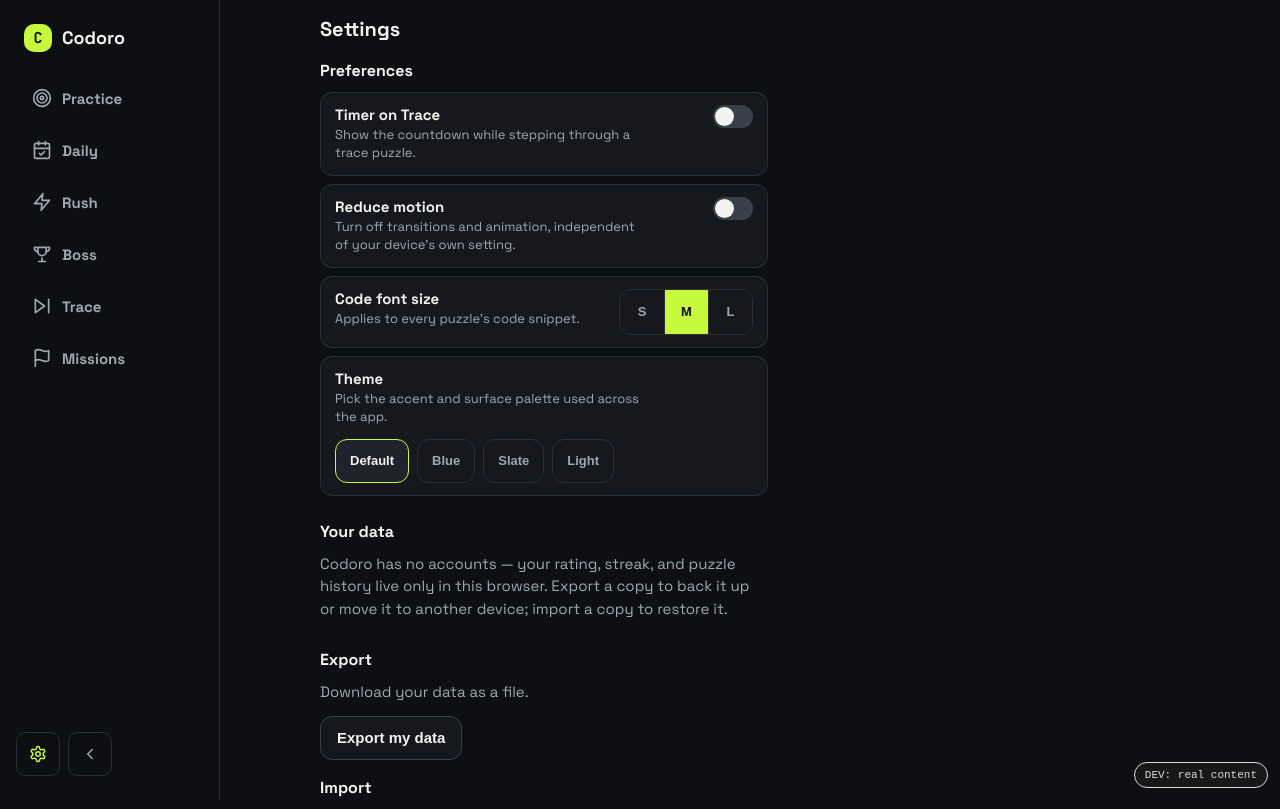
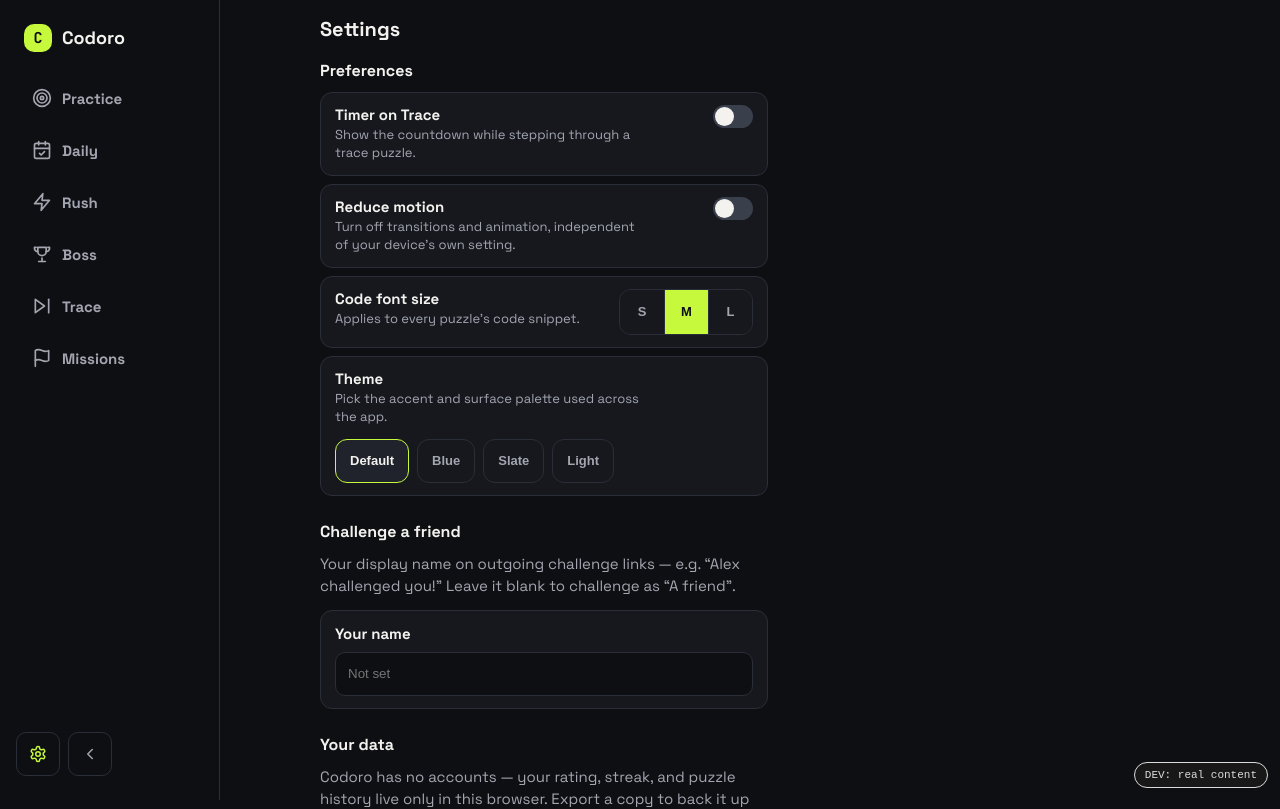
Before and after one commit to codoro-app/codoro, a React (Vite) app: page /settings in a window 1280 px wide. Shown: the top 809 px of the page. Built offline with nearby package versions, Linux system fonts and the light colour scheme; no server answers.

Commit message:
feat: make challengerName editable in Settings, not set-once

```diff
--- a/src/app/settings/SettingsPage.tsx
+++ b/src/app/settings/SettingsPage.tsx
@@ -18,6 +18,16 @@
  * src/storage/schema.ts's PreferencesSchema doc comment) — the export/
  * import section below is unchanged, just re-homed further down the page.
  *
+ * Challenge redesign: a "Challenge a friend" section holds the player's
+ * `challengerName` (src/storage/schema.ts's own field, not part of
+ * `preferences`) — a plain text field, not a first-use-only prompt. The
+ * redesign's own name-prompt sheet (`ChallengerNameSheet.tsx`, shown by
+ * `ChallengeButton` the first time a player creates a challenge) is a
+ * one-time on-ramp, not the only place this can ever be set — this section
+ * is where it's actually editable, same as every other `UserProfile` field
+ * a player might want to revisit.
+ *
+
  * The confirm-overwrite contract (locked by the Phase 7 build prompt's own
  * "decide precisely what that means" instruction): before writing anything,
  * show the player exactly what's about to be replaced — their current
@@ -118,6 +128,15 @@ export function SettingsPage() {
   const [importFlow, setImportFlow] = useState<ImportFlowState>({ kind: 'idle' })
   const [exportError, setExportError] = useState(false)
   const [preferencesError, setPreferencesError] = useState(false)
+  // Challenge redesign: `challengerNameDraft` is non-null only while the
+  // player has typed something this session that hasn't been saved yet
+  // (blur/Enter — see `saveChallengerName`) — the input's displayed value
+  // falls back to the loaded profile's own value once there's no in-progress
+  // edit, the same "draft overrides the source of truth until committed"
+  // shape `useChallengerName.ts` uses for its own optimistic `name`.
+  const [challengerNameDraft, setChallengerNameDraft] = useState<string | null>(null)
+  const [challengerNameError, setChallengerNameError] = useState(false)
+  const [challengerNameSaved, setChallengerNameSaved] = useState(false)
   const fileInputRef = useRef<HTMLInputElement>(null)
 
   // v4 Phase 4.1: the profile's own preferences, or DEFAULT_PREFERENCES
@@ -155,6 +174,34 @@ export function SettingsPage() {
       cancelled = true
     }
   }, [])
+
+  // Challenge redesign: mirrors `updatePreference`'s shape (load-if-missing,
+  // apply optimistically, persist, surface a distinct error) but for the
+  // single `challengerName` field rather than one of `preferences`' — a
+  // blank field clears it back to `null` (challenges fall back to the
+  // generic "A friend" copy), not an empty string.
+  async function saveChallengerName(nextValue: string) {
+    setChallengerNameError(false)
+    setChallengerNameSaved(false)
+    const trimmed = nextValue.trim()
+    const base = profile ?? (await loadProfile())
+    const nextChallengerName = trimmed.length > 0 ? trimmed : null
+    if (nextChallengerName === base.challengerName) {
+      setChallengerNameDraft(null)
+      return
+    }
+    const nextProfile: UserProfile = { ...base, challengerName: nextChallengerName }
+    setProfile(nextProfile)
+    setChallengerNameDraft(null)
+    try {
+      await saveProfile(nextProfile)
+      setChallengerNameSaved(true)
+    } catch {
+      setChallengerNameError(true)
+    }
+  }
+
+  const challengerNameValue = challengerNameDraft ?? profile?.challengerName ?? ''
 
   async function handleExport() {
     setExportError(false)
@@ -352,6 +399,48 @@ export function SettingsPage() {
                 </button>
               ))}
             </div>
+          </div>
+        </div>
+      </section>
+
+      <section>
+        <h2 className={SECTION_HEADING_CLASS}>Challenge a friend</h2>
+        <p className={SECTION_COPY_CLASS}>
+          Your display name on outgoing challenge links — e.g. &ldquo;
+          {challengerNameValue.trim() || 'Alex'} challenged you!&rdquo; Leave it blank to challenge
+          as &ldquo;A friend&rdquo;.
+        </p>
+        {challengerNameError && (
+          <p className="mt-0 mb-2 text-danger text-sm" role="alert">
+            Something went wrong saving that — try again.
+          </p>
+        )}
+        <div className={PREF_ROW_CLASS}>
+          <div className="w-full">
+            <label htmlFor="challenger-name-setting" className={PREF_LABEL_CLASS}>
+              Your name
+            </label>
+            <input
+              id="challenger-name-setting"
+              type="text"
+              value={challengerNameValue}
+              maxLength={40}
+              placeholder="Not set"
+              className="mt-2 w-full min-h-11 py-2 px-3 rounded-sm border border-border bg-surface-0 text-text-0"
+              onChange={(event) => {
+                setChallengerNameDraft(event.target.value)
+                setChallengerNameSaved(false)
+              }}
+              onBlur={(event) => void saveChallengerName(event.target.value)}
+              onKeyDown={(event) => {
+                if (event.key === 'Enter') event.currentTarget.blur()
+              }}
+            />
+            {challengerNameSaved && (
+              <p className="mt-1 text-accent text-sm" role="status">
+                Saved
+              </p>
+            )}
           </div>
         </div>
       </section>
```
Also changed, not shown: 1 other file (tests, documents, lock files or other folders).
